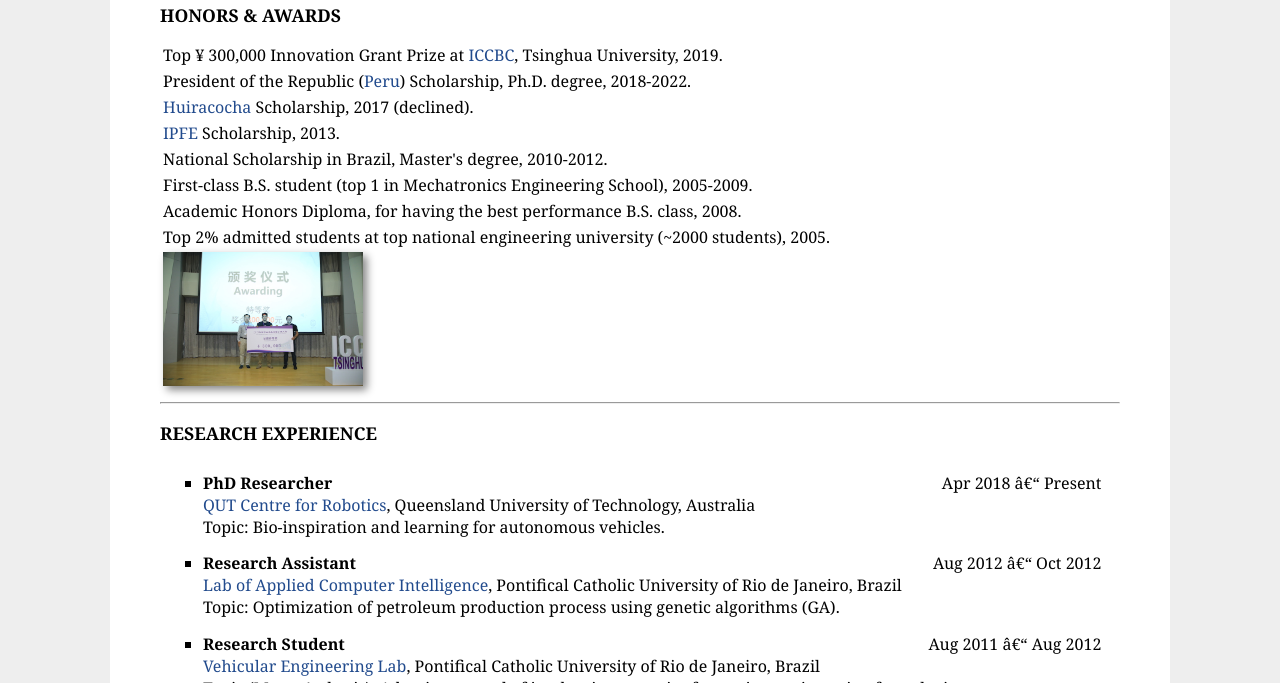
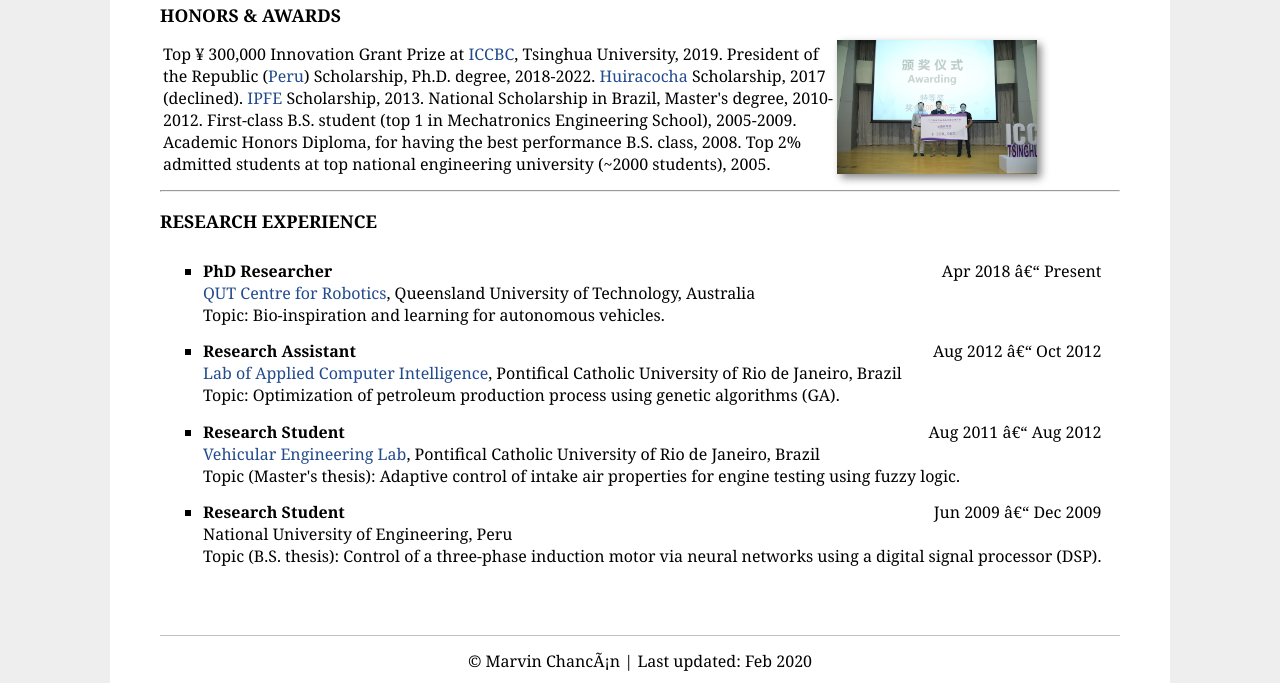
Before and after one commit to mchancan/mchancan.github.io, a Jekyll site: the page built from index.html, in a window 1280 px wide and 900 px high, scrolled down 1023 px, cut to the strip 217-900 px from the top of the window. Built offline with Jekyll 4.4.1, drawn with Linux system fonts in a browser that asks for light colours; part of the change alters nothing that is shown.

```diff
--- a/index.html
+++ b/index.html
@@ -114,14 +114,14 @@ title: MV
 	<tbody>
 	<tr>
 		<td width="670">
-			<tr><td>Top &yen; 300,000 Innovation Grant Prize at <a href="https://contest.cbicr.org/en/">ICCBC</a>, Tsinghua University, 2019.</td></tr>
-    			<tr><td>President of the Republic (<a href="https://www.pronabec.gob.pe/beca-presidente/">Peru</a>) Scholarship, Ph.D. degree, 2018-2022.</td></tr>
-    			<tr><td><a href="https://posgrado.pucp.edu.pe/beca-fondo/beca-huiracocha/">Huiracocha</a> Scholarship, 2017 (declined).</td></tr>
-    			<tr><td><a href="http://ipfe.org.pe/">IPFE</a> Scholarship, 2013.</td></tr>
-    			<tr><td>National Scholarship in Brazil, Master's degree, 2010-2012.</td></tr>
-			<tr><td>First-class B.S. student (top 1 in Mechatronics Engineering School), 2005-2009.</td></tr>
-			<tr><td>Academic Honors Diploma, for having the best performance B.S. class, 2008.</td></tr>
-			<tr><td>Top 2% admitted students at top national engineering university (&#126;2000 students), 2005.</td></tr>
+			Top &yen; 300,000 Innovation Grant Prize at <a href="https://contest.cbicr.org/en/">ICCBC</a>, Tsinghua University, 2019.
+    			President of the Republic (<a href="https://www.pronabec.gob.pe/beca-presidente/">Peru</a>) Scholarship, Ph.D. degree, 2018-2022.
+    			<a href="https://posgrado.pucp.edu.pe/beca-fondo/beca-huiracocha/">Huiracocha</a> Scholarship, 2017 (declined).
+    			<a href="http://ipfe.org.pe/">IPFE</a> Scholarship, 2013.
+    			National Scholarship in Brazil, Master's degree, 2010-2012.
+			First-class B.S. student (top 1 in Mechatronics Engineering School), 2005-2009.
+			Academic Honors Diploma, for having the best performance B.S. class, 2008.
+			Top 2% admitted students at top national engineering university (&#126;2000 students), 2005.
 		</td>
 		<td>
 			<img padding="0px 20px 15px 0px" style="box-shadow: 4px 4px 8px #888" src="images/ICCBC.JPG"  width="200" height="inherit" border="1px" alt=""></br>
```
